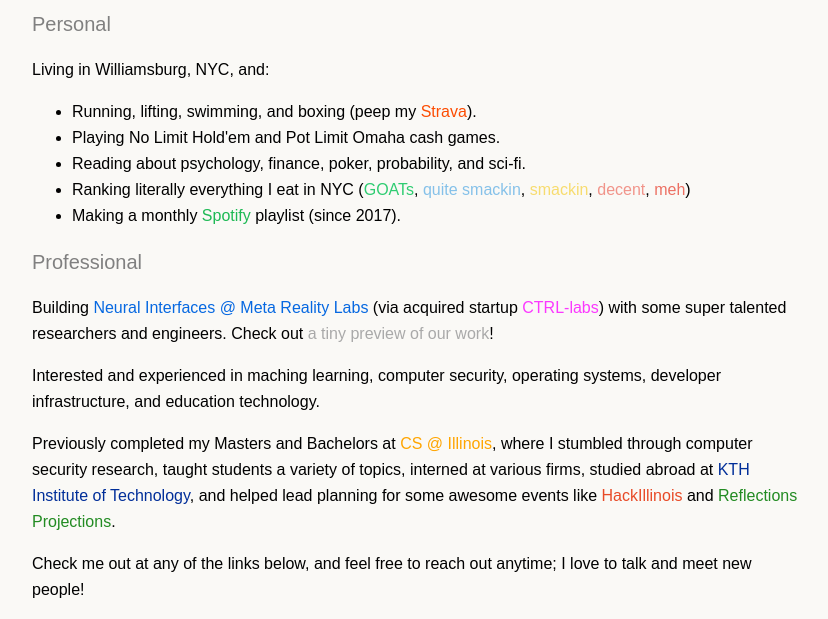
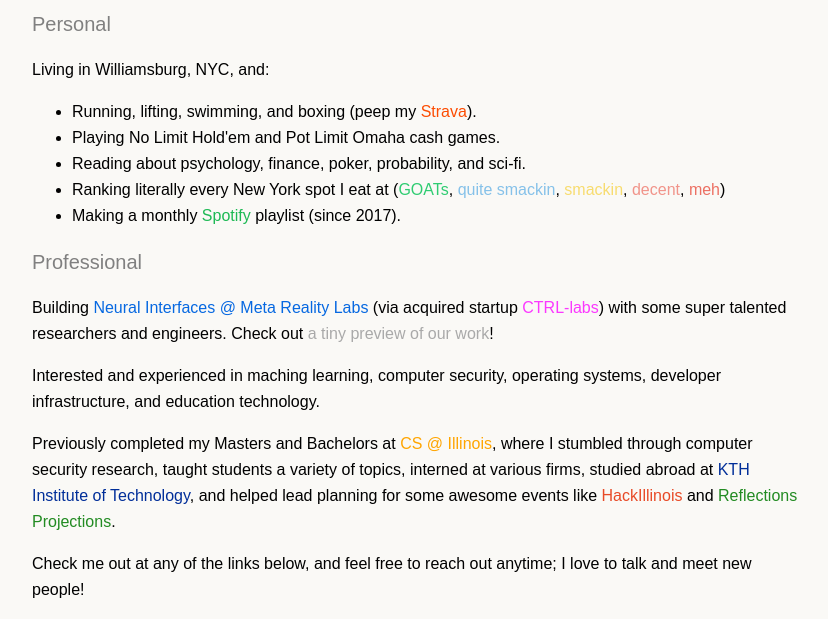
Before and after one commit to rohinb2/rohinb2.github.io, a plain HTML site: page index.html in a window 1280 px wide. Shown: the part 218-837 px from the top of the page, without its empty margins (224-1052 px from the left). Drawn offline with Linux system fonts and the light colour scheme; a web font is replaced by a local one.

Commit message:
wording change

```diff
--- a/index.html
+++ b/index.html
@@ -30,7 +30,7 @@
           <li>Running, lifting, swimming, and boxing (peep my <a href="https://www.strava.com/athletes/91230309" style="color: #fc4c02">Strava</a>).</li>
           <li>Playing No Limit Hold'em and Pot Limit Omaha cash games.</li>
           <li>Reading about psychology, finance, poker, probability, and sci-fi.</li>
-          <li>Ranking literally everything I eat in NYC
+          <li>Ranking literally every New York spot I eat at
             (<a href="https://goo.gl/maps/SmggxgGaLmuPkSk79" style="color: #2ECC71">GOATs</a>,
             <a href="https://goo.gl/maps/YsPEYpypyMBr5neP9" style="color: #85C1E9">quite smackin</a>,
             <a href="https://goo.gl/maps/fV56ddMGNzgTK2NYA" style="color: #F7DC6F">smackin</a>,
```
